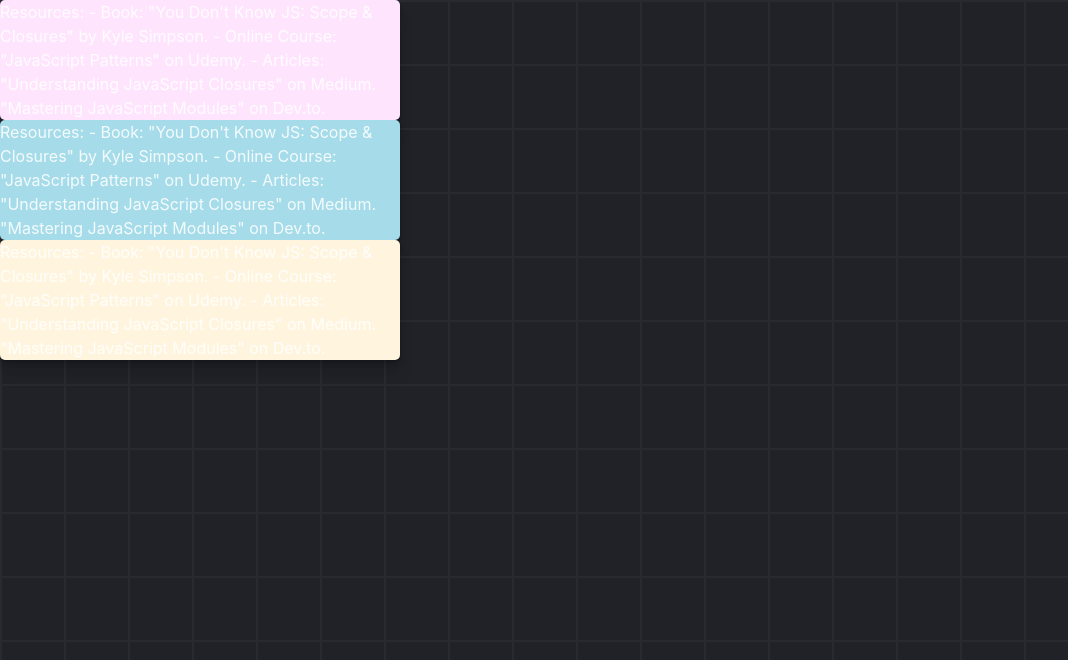
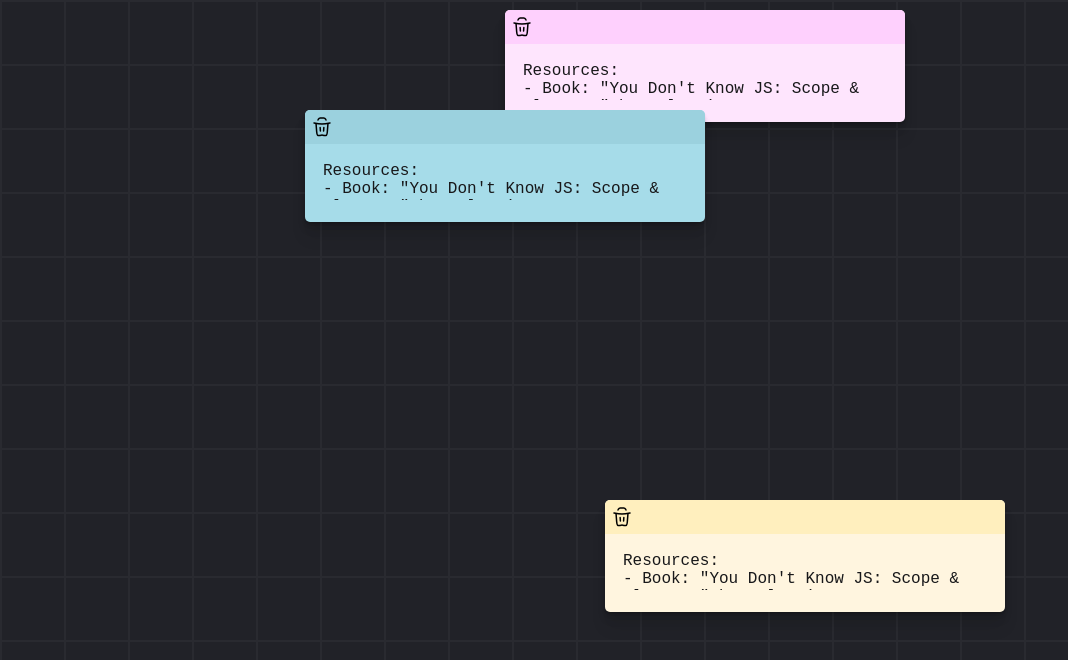
Before and after one commit to nnvar/Notes, a React (Vite) app in the folder notesApp/: page / in a window 1280 px wide. Shown: the top 660 px of the page, without its empty margins (0-1068 px from the left). Built offline with nearby package versions, Linux system fonts and the light colour scheme.

Commit message:
page layout

```diff
--- a/notesApp/src/components/NoteCard.jsx
+++ b/notesApp/src/components/NoteCard.jsx
@@ -1,3 +1,5 @@
+import Trash from "../icons/Trash";
+
 const NoteCard = ({ note }) => {
     const position = JSON.parse(note.position);
     const colors = JSON.parse(note.colors);
@@ -7,10 +9,23 @@
         <div
             className="card"
             style={{
+                left: `${position.x}px`,
+                top: `${position.y}px`,
                 backgroundColor: colors.colorBody,
             }}
         >
-            {body}
+        <div
+        className="card-header"
+        style={{ backgroundColor: colors.colorHeader }}
+        >
+            <Trash></Trash>
+        </div>
+        <div className="card-body">
+            <textarea
+                style={{ color: colors.colorText }}
+                defaultValue={body}
+            ></textarea>
+        </div>
         </div>
     );
 };
--- /dev/null
+++ b/notesApp/src/icons/Trash.jsx
@@ -0,0 +1,23 @@
+
+
+const Trash = ({ size = "24" }) => {
+    return (
+        <svg
+            xmlns="http://www.w3.org/2000/svg"
+            viewBox="0 0 24 24"
+            width={size}
+            height={size}
+            stroke="#000000"
+            fill="none"
+            strokeWidth="1.5"
+        >
+            <path d="m6 8 .668 8.681c.148 1.924.222 2.885.84 3.423.068.06.14.115.217.165.685.449 1.63.26 3.522-.118.36-.072.54-.108.721-.111h.064c.182.003.361.039.72.11 1.892.379 2.838.568 3.523.12.076-.05.15-.106.218-.166.617-.538.691-1.5.84-3.423L18 8"></path>
+            <path
+                strokeLinecap="round"
+                d="m10.151 12.5.245 3.492M13.849 12.5l-.245 3.492M4 8s4.851 1 8 1 8-1 8-1M8 5l.447-.894A2 2 0 0 1 10.237 3h3.527a2 2 0 0 1 1.789 1.106L16 5"
+            ></path>
+        </svg>
+    );
+};
+
+export default Trash
--- a/notesApp/src/index.css
+++ b/notesApp/src/index.css
@@ -28,9 +28,40 @@
 
 .card {
   width: 400px;
+  position: absolute;
   border-radius: 5px;
   cursor: pointer;
   box-shadow: 0 1px 1px hsl(0deg 0% 0% / 0.075), 0 2px 2px hsl(0deg 0% 0% /
                   0.075), 0 4px 4px hsl(0deg 0% 0% / 0.075), 0 8px 8px hsl(0deg
                   0% 0% / 0.075), 0 16px 16px hsl(0deg 0% 0% / 0.075);
 }
+
+.card-body {
+  padding: 1em;
+  border-radius: 0 0 5px 5px;
+}
+
+.card-body textarea {
+  background-color: inherit;
+  border: none;
+  width: 100%;
+  height: 100%;
+  resize: none;
+  font-size: 16px;
+}
+
+textarea:focus {
+  background-color: inherit;
+  outline: none;
+  width: 100%;
+  height: 100%;
+}
+
+.card-header {
+  background-color: #9bd1de;
+  border-radius: 5px 5px 0 0;
+  display: flex;
+  justify-content: space-between;
+  align-items: center;
+  padding: 5px;
+}
```
